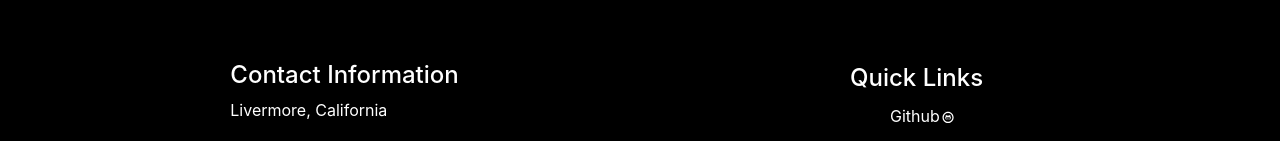
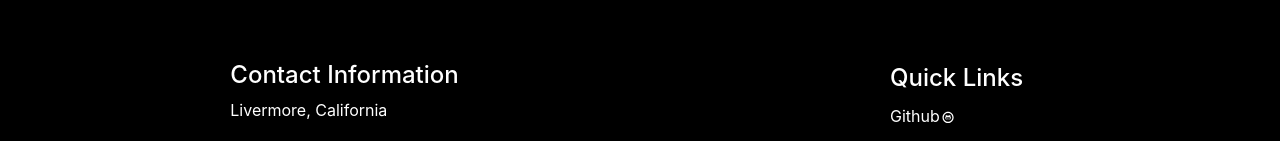
Before and after one commit to mehtab98/portfolio, a React (Create React App) app: page /contact in a window 1280 px wide. Shown: the part 1083-1224 px from the top of the page. Built offline with nearby package versions, Linux system fonts and the light colour scheme.

Commit message:
footer quickfix

```diff
--- a/src/components/footer/footer.css
+++ b/src/components/footer/footer.css
@@ -96,12 +96,13 @@
 }
 
 .handle_text_r{
+
     margin-top: 20px;
     margin-bottom: 19px;
     color:white;
     text-align: justify;
-    margin-left: 0px;
-    margin-right: 30px;
+    margin-left: 40px;
+
 }
 
 .link_stylez:hover{
```
